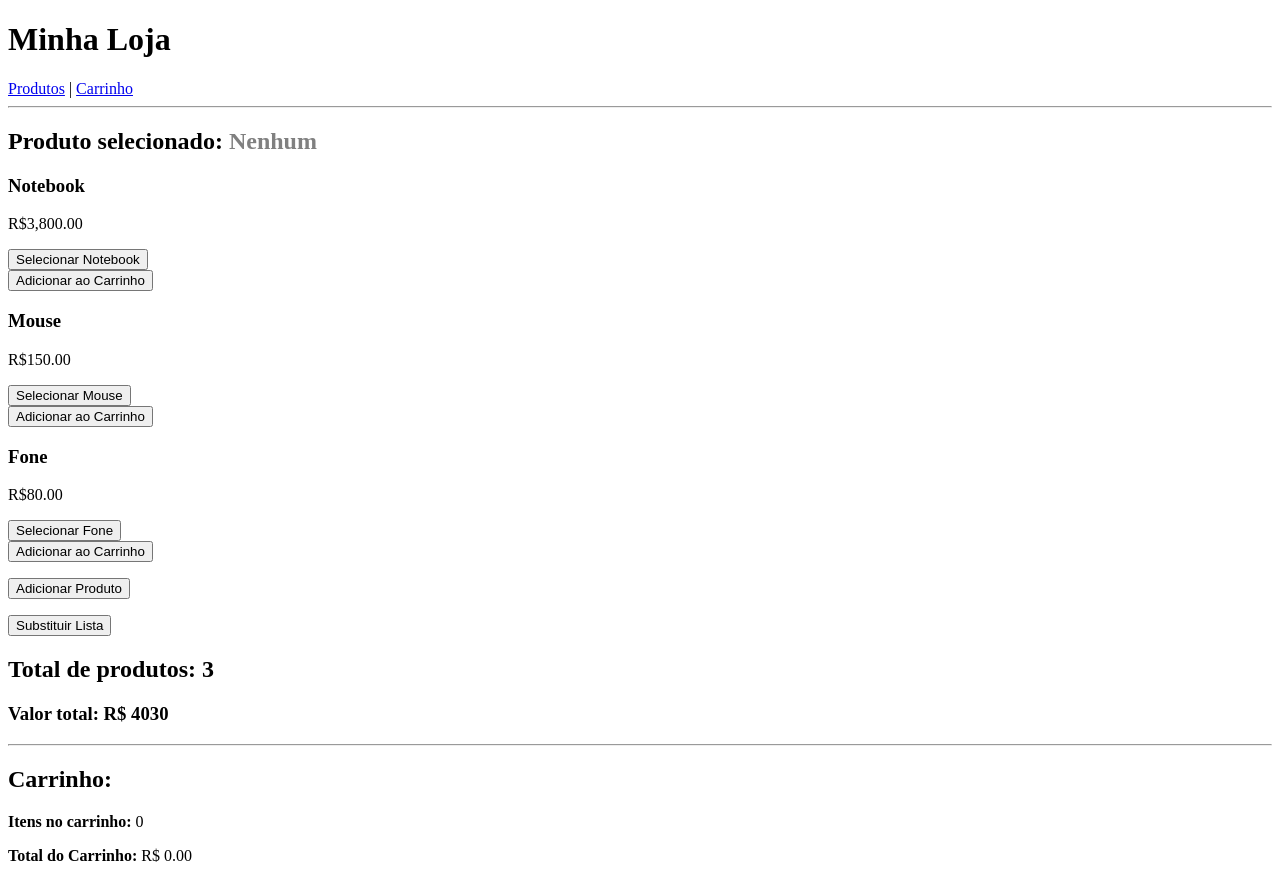
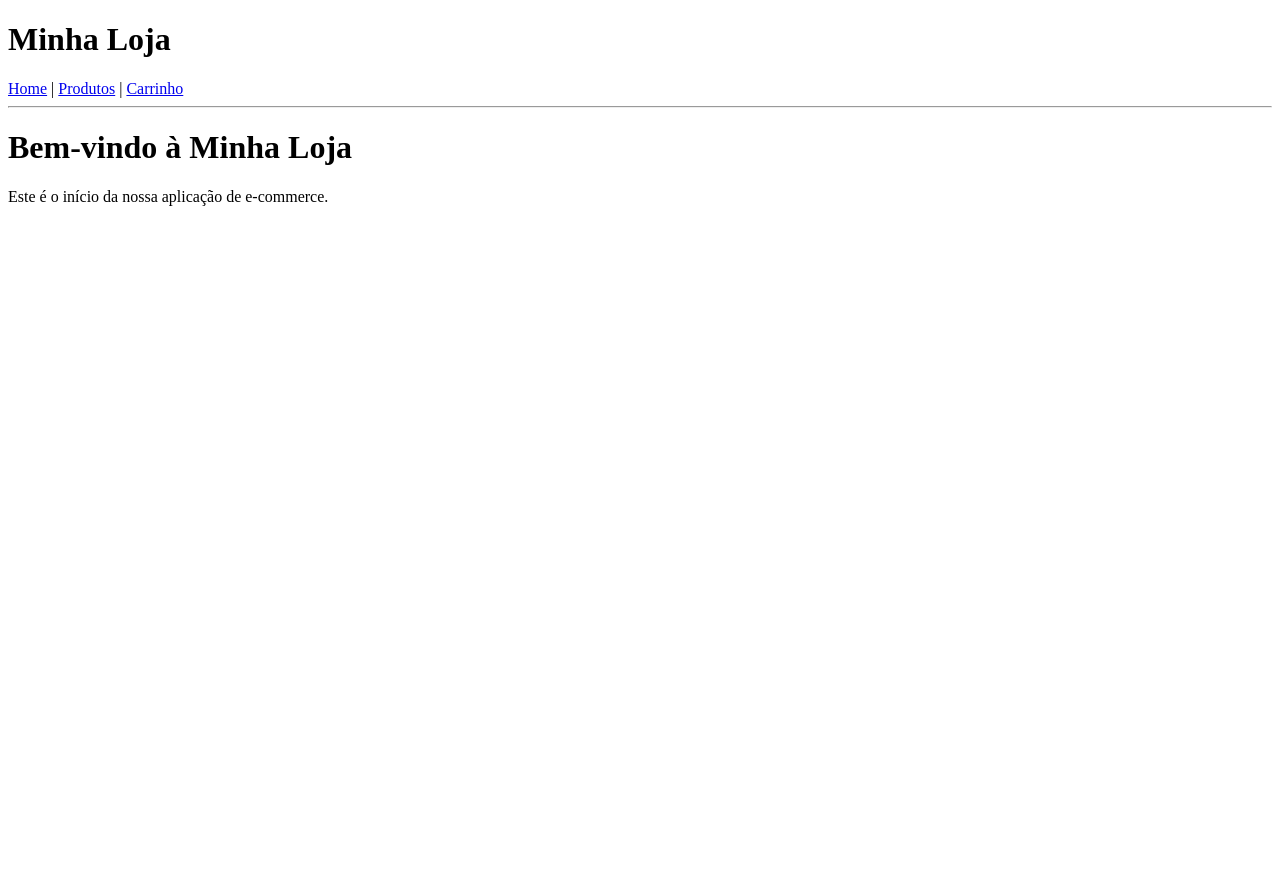
Before and after one commit to NicoleSotnas/meu-primeiro-app, an Angular app: page / in a window 1280 px wide. After the commit the page ends 800 px from the top, so only its background shows below. Built offline with nearby package versions, Linux system fonts and the light colour scheme.

Commit message:
Rotas do e-commerce - Componente Home

```diff
--- a/src/app/app.html
+++ b/src/app/app.html
@@ -1,7 +1,7 @@
 <h1>Minha Loja</h1>
 
 <nav>
-  <a routerLink="/">Produtos</a> |
+  <a routerLink="/">Home</a> | <a routerLink="/produtos">Produtos</a> |
   <a routerLink="/carrinho">Carrinho</a>
 </nav>
 
--- a/src/app/app.routes.ts
+++ b/src/app/app.routes.ts
@@ -1,10 +1,15 @@
 import { Routes } from '@angular/router';
+import { Home } from './features/home/home/home';
 import { ListaProdutos } from './features/produtos/lista-produtos/lista-produtos';
 import { Carrinho } from './features/carrinho/carrinho/carrinho';
 
 export const routes: Routes = [
   {
     path: '',
+    component: Home,
+  },
+  {
+    path: 'produtos',
     component: ListaProdutos,
   },
   {
--- /dev/null
+++ b/src/app/features/home/home/home.html
@@ -0,0 +1,2 @@
+<h1>Bem-vindo à Minha Loja</h1>
+<p>Este é o início da nossa aplicação de e-commerce.</p>
```
Also changed, not shown: src/app/features/home/home/home.ts (added, +9 -0 lines), src/app/features/home/home/home.css (added), 1 other file (tests, documents, lock files or other folders).
